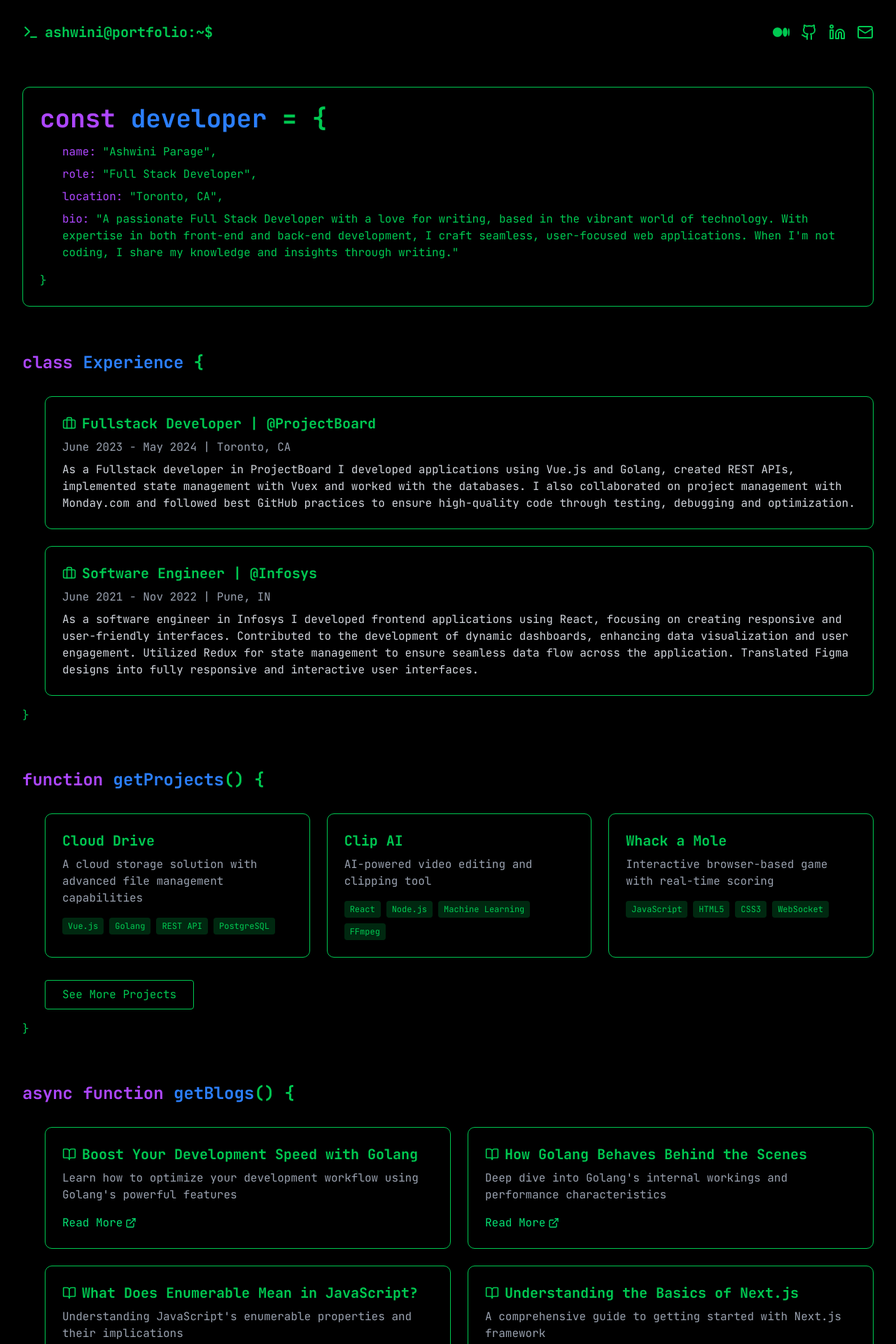
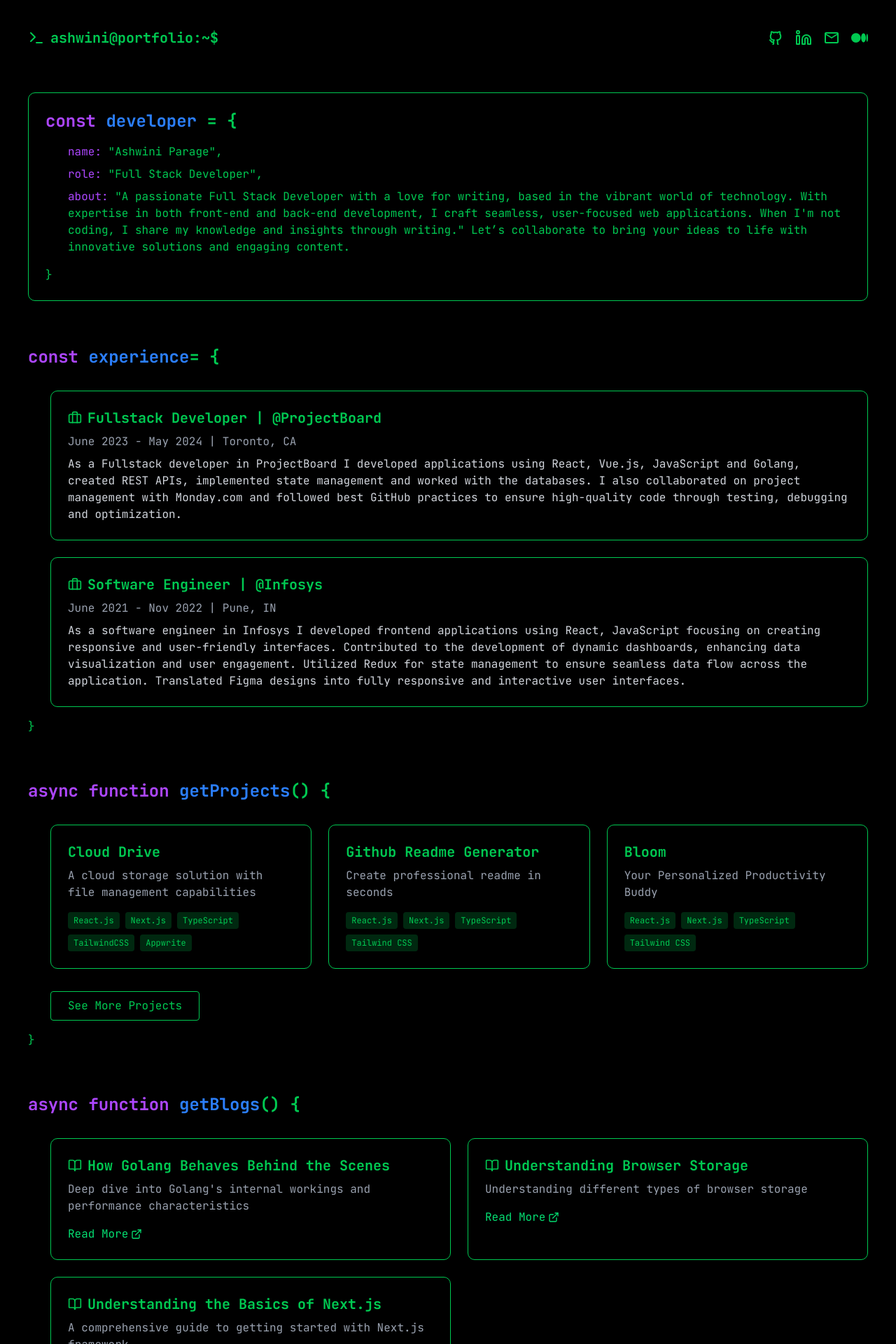
Before and after one commit to AshwiniParaye1/Ashwini-Portfolio, a Next.js app: page / in a window 1280 px wide. Shown: the top 1920 px of the page at 70% size. Built offline with nearby package versions, Linux system fonts and the light colour scheme.

Commit message:
update details

```diff
--- a/app/page.tsx
+++ b/app/page.tsx
@@ -2,67 +2,59 @@ import {
   BookOpen,
   Briefcase,
   ExternalLink,
-  Github,
   GraduationCap,
-  Linkedin,
-  Mail,
   Terminal
 } from "lucide-react";
 import Link from "next/link";
 import { FaMedium } from "react-icons/fa6";
+import { LuLinkedin } from "react-icons/lu";
+import { MdOutlineMailOutline } from "react-icons/md";
+import { RiGithubLine } from "react-icons/ri";
 
 const projects = [
   {
     title: "Cloud Drive",
-    description:
-      "A cloud storage solution with advanced file management capabilities",
-    tech: ["Vue.js", "Golang", "REST API", "PostgreSQL"],
-    link: "https://github.com/username/cloud-drive"
+    description: "A cloud storage solution with file management capabilities",
+    tech: ["React.js", "Next.js", "TypeScript", "TailwindCSS", "Appwrite"],
+    link: "https://icloud-drive.vercel.app/sign-in"
   },
   {
-    title: "Clip AI",
-    description: "AI-powered video editing and clipping tool",
-    tech: ["React", "Node.js", "Machine Learning", "FFmpeg"],
-    link: "https://github.com/username/clip-ai"
+    title: "Github Readme Generator",
+    description: "Create professional readme in seconds",
+    tech: ["React.js", "Next.js", "TypeScript", "Tailwind CSS"],
+    link: "https://readme-generator1.vercel.app/"
   },
   {
-    title: "Whack a Mole",
-    description: "Interactive browser-based game with real-time scoring",
-    tech: ["JavaScript", "HTML5", "CSS3", "WebSocket"],
-    link: "https://github.com/username/whack-a-mole"
+    title: "Bloom",
+    description: "Your Personalized Productivity Buddy",
+    tech: ["React.js", "Next.js", "TypeScript", "Tailwind CSS"],
+    link: "https://www.bloomwithin.site/"
   }
 ];
 
 const blogs = [
   {
-    title: "Boost Your Development Speed with Golang",
-    description:
-      "Learn how to optimize your development workflow using Golang's powerful features",
-    link: "#"
-  },
-  {
     title: "How Golang Behaves Behind the Scenes",
     description:
       "Deep dive into Golang's internal workings and performance characteristics",
-    link: "#"
+    link: "https://blog.stackademic.com/step-by-step-breakdown-of-how-golang-behaves-behind-the-scenes-eba1d5582b55"
   },
   {
-    title: "What Does Enumerable Mean in JavaScript?",
-    description:
-      "Understanding JavaScript's enumerable properties and their implications",
-    link: "#"
+    title: "Understanding Browser Storage",
+    description: "Understanding different types of browser storage",
+    link: "https://blog.stackademic.com/understanding-browser-storage-a9883d82f6ba"
   },
   {
     title: "Understanding the Basics of Next.js",
     description:
       "A comprehensive guide to getting started with Next.js framework",
-    link: "#"
+    link: "https://blog.stackademic.com/understanding-the-basics-of-next-js-for-beginners-b2e542c3e6e1"
   }
 ];
 
 export default function Home() {
   return (
-    <main className="min-h-screen bg-black text-green-500 p-8">
+    <main className="min-h-screen bg-black text-green-500 p-10">
       {/* Header/Navigation */}
       <nav className="flex justify-between items-center mb-16">
         <div className="flex items-center gap-2">
@@ -79,21 +71,34 @@ export default function Home() {
           </Link> */}
           <div className="flex gap-4">
             <Link
-              href="https://medium.com/@your-username"
+              href="https://github.com/AshwiniParaye1"
+              className="hover:text-green-400"
+              target="_blank"
+              rel="noopener noreferrer"
+            >
+              <RiGithubLine className="w-6 h-6" />
+            </Link>
+            <Link
+              href="https://www.linkedin.com/in/ashwini-paraye/"
+              className="hover:text-green-400"
+              target="_blank"
+              rel="noopener noreferrer"
+            >
+              <LuLinkedin className="w-6 h-6" />
+            </Link>
+            <Link
+              href="mailto:ashwiniparaye1@email.com"
+              className="hover:text-green-400"
+            >
+              <MdOutlineMailOutline className="w-6 h-6" />
+            </Link>{" "}
+            <Link
+              href="https://medium.com/@ashwini-paraye"
               className="hover:text-green-400"
               target="_blank"
               rel="noopener noreferrer"
             >
               <FaMedium className="w-6 h-6" />
-            </Link>
-            <Link href="https://github.com" className="hover:text-green-400">
-              <Github className="w-6 h-6" />
-            </Link>
-            <Link href="https://linkedin.com" className="hover:text-green-400">
-              <Linkedin className="w-6 h-6" />
-            </Link>
-            <Link href="mailto:your@email.com" className="hover:text-green-400">
-              <Mail className="w-6 h-6" />
             </Link>
           </div>
         </div>
@@ -102,7 +107,7 @@ export default function Home() {
       {/* Hero Section */}
       <section className="mb-16">
         <div className="terminal-window border border-green-500 p-6 rounded-lg">
-          <h1 className="text-4xl font-bold mb-4">
+          <h1 className="text-2xl font-bold mb-4">
             <span className="text-purple-500">const</span>{" "}
             <span className="text-blue-500">developer</span> = {"{"}
           </h1>
@@ -115,17 +120,18 @@ export default function Home() {
               <span className="text-purple-500">role:</span> &quot;Full Stack
               Developer&quot;,
             </p>
-            <p className="mb-2">
+            {/* <p className="mb-2">
               <span className="text-purple-500">location:</span> &quot;Toronto,
               CA&quot;,
-            </p>
+            </p> */}
             <p className="mb-4">
-              <span className="text-purple-500">bio:</span> &quot;A passionate
+              <span className="text-purple-500">about:</span> &quot;A passionate
               Full Stack Developer with a love for writing, based in the vibrant
               world of technology. With expertise in both front-end and back-end
               development, I craft seamless, user-focused web applications. When
               I&apos;m not coding, I share my knowledge and insights through
-              writing.&quot;
+              writing.&quot; Let’s collaborate to bring your ideas to life with
+              innovative solutions and engaging content.
             </p>
           </div>
           <p className="mt-4">{"}"}</p>
@@ -135,8 +141,8 @@ export default function Home() {
       {/* Experience Section */}
       <section className="mb-16">
         <h2 className="text-2xl font-bold mb-8">
-          <span className="text-purple-500">class</span>{" "}
-          <span className="text-blue-500">Experience</span> {"{"}
+          <span className="text-purple-500">const</span>{" "}
+          <span className="text-blue-500">experience</span>= {"{"}
         </h2>
         <div className="ml-8 space-y-6">
           <div className="border border-green-500 p-6 rounded-lg">
@@ -151,8 +157,8 @@ export default function Home() {
             </p>
             <p className="text-gray-300">
               As a Fullstack developer in ProjectBoard I developed applications
-              using Vue.js and Golang, created REST APIs, implemented state
-              management with Vuex and worked with the databases. I also
+              using React, Vue.js, JavaScript and Golang, created REST APIs,
+              implemented state management and worked with the databases. I also
               collaborated on project management with Monday.com and followed
               best GitHub practices to ensure high-quality code through testing,
               debugging and optimization.
@@ -170,12 +176,12 @@ export default function Home() {
             </p>
             <p className="text-gray-300">
               As a software engineer in Infosys I developed frontend
-              applications using React, focusing on creating responsive and
-              user-friendly interfaces. Contributed to the development of
-              dynamic dashboards, enhancing data visualization and user
-              engagement. Utilized Redux for state management to ensure seamless
-              data flow across the application. Translated Figma designs into
-              fully responsive and interactive user interfaces.
+              applications using React, JavaScript focusing on creating
+              responsive and user-friendly interfaces. Contributed to the
+              development of dynamic dashboards, enhancing data visualization
+              and user engagement. Utilized Redux for state management to ensure
+              seamless data flow across the application. Translated Figma
+              designs into fully responsive and interactive user interfaces.
             </p>
           </div>
         </div>
@@ -185,7 +191,7 @@ export default function Home() {
       {/* Projects Section */}
       <section className="mb-16">
         <h2 className="text-2xl font-bold mb-8">
-          <span className="text-purple-500">function</span>{" "}
+          <span className="text-purple-500">async function</span>{" "}
           <span className="text-blue-500">getProjects</span>() {"{"}
         </h2>
         <div className="grid grid-cols-1 md:grid-cols-2 lg:grid-cols-3 gap-6 ml-8">
@@ -240,6 +246,8 @@ export default function Home() {
               <Link
                 href={blog.link}
                 className="inline-flex items-center text-green-400 hover:text-green-300"
+                rel="noopener noreferrer"
+                target="_blank"
               >
                 Read More <ExternalLink className="w-4 h-4 ml-1" />
               </Link>
@@ -248,9 +256,9 @@ export default function Home() {
         </div>
         <div className="mt-8 ml-8">
           <Link
-            href="https://medium.com/@your-username"
+            href="https://medium.com/@ashwini-paraye"
             target="_blank"
-            rel="noopener noreferrer"
+            rel="noopener noreferrer "
             className="inline-flex items-center gap-2 border border-green-500 px-6 py-2 rounded hover:bg-green-500 hover:text-black transition-colors"
           >
             See More Blogs <ExternalLink className="w-4 h-4" />
@@ -262,16 +270,28 @@ export default function Home() {
       {/* Education Section */}
       <section className="mb-16">
         <h2 className="text-2xl font-bold mb-8">
-          <span className="text-purple-500">const</span>{" "}
-          <span className="text-blue-500">education</span> = {"{"}
+          <span className="text-purple-500">async function</span>{" "}
+          <span className="text-blue-500">getEducation</span>() {"{"}
         </h2>
+        <div className="ml-8 mb-8">
+          <div className="border border-green-500 p-6 rounded-lg">
+            <div className="flex items-center gap-2 mb-2">
+              <GraduationCap className="w-5 h-5" />
+              <h3 className="text-xl font-bold">Master of Science</h3>
+            </div>{" "}
+            <p className="text-gray-400"> 2022</p>
+            <p className="text-gray-300">
+              Marathwada Institute of Technology, Sambhajinagar
+            </p>
+          </div>
+        </div>
         <div className="ml-8">
           <div className="border border-green-500 p-6 rounded-lg">
             <div className="flex items-center gap-2 mb-2">
               <GraduationCap className="w-5 h-5" />
-              <h3 className="text-xl font-bold">Master of Science</h3>
+              <h3 className="text-xl font-bold">Bachelor of Science</h3>
             </div>
-            <p className="text-gray-400">2022</p>
+            <p className="text-gray-400">2020</p>
             <p className="text-gray-300">
               Marathwada Institute of Technology, Sambhajinagar
             </p>
@@ -287,16 +307,24 @@ export default function Home() {
           <span className="text-blue-500">contactMe</span>() {"{"}
         </h2>
         <div className="ml-8 border border-green-500 p-6 rounded-lg">
-          <p className="mb-4">Let&apos;s collaborate on your next project!</p>
+          <p className="mb-4">
+            Interested in a conversation? Drop DM&apos;s over linkedin or email.
+            Ask me anything about my work, my projects, or anything else
+            you&apos;d like.
+          </p>
           <div className="flex gap-4">
             <Link
-              href="mailto:your@email.com"
+              href="mailto:ashwiniparaye1@email.com"
+              target="_blank"
+              rel="noopener noreferrer"
               className="inline-block bg-green-500 text-black px-6 py-2 rounded hover:bg-green-400 transition-colors"
             >
               Send Email
             </Link>
             <Link
-              href="https://linkedin.com"
+              href="https://www.linkedin.com/in/ashwini-paraye/"
+              target="_blank"
+              rel="noopener noreferrer"
               className="inline-block border border-green-500 px-6 py-2 rounded hover:bg-green-500 hover:text-black transition-colors"
             >
               Connect on LinkedIn
--- a/app/projects/page.tsx
+++ b/app/projects/page.tsx
@@ -3,44 +3,50 @@
 import { ArrowLeft, Terminal } from "lucide-react";
 import Link from "next/link";
 import { useState } from "react";
+import { RiGithubLine } from "react-icons/ri";
 
 const allProjects = [
   {
-    title: "Project Alpha",
-    description:
-      "A real-time collaboration platform built with Next.js and WebSocket",
-    tech: ["Next.js", "TypeScript", "WebSocket", "Tailwind CSS"],
-    link: "#"
+    title: "Clip AI",
+    description: "AI-powered assistant for creating amazing short videos",
+    tech: [
+      "Next.js",
+      "React.js",
+      "JavaScript",
+      "Clerk",
+      "Neon",
+      "Drizzle",
+      "Gemini AI"
+    ],
+    link: "https://clip-ai.vercel.app/"
   },
   {
-    title: "Project Beta",
-    description: "AI-powered content management system",
-    tech: ["React", "Node.js", "OpenAI", "MongoDB"],
-    link: "#"
+    title: "Webpage Summarizer",
+    description:
+      "A Chrome extension that allows you to generate concise summaries of the content from any webpage using AI.",
+    tech: ["HTML", "CSS", "JavaScript", "OpenAI"],
+    link: "https://github.com/AshwiniParaye1/AI-Summarizer"
   },
   {
-    title: "Project Gamma",
-    description: "E-commerce platform with advanced analytics",
-    tech: ["Next.js", "PostgreSQL", "Redis", "AWS"],
-    link: "#"
+    title: "Whack-a-Mole!",
+    description:
+      "A classic and fun game built using JavaScript, where you need to whack the moles as they pop up, scoring points for every successful hit!",
+    tech: ["HTML", "CSS", "JavaScript"],
+    link: "https://1whackamole.netlify.app/"
   },
   {
-    title: "Project Delta",
-    description: "Mobile-first social networking app",
-    tech: ["React Native", "Firebase", "Redux", "Node.js"],
-    link: "#"
+    title: "SnapShotz",
+    description:
+      "Simple and efficient Chrome extension for instant webpage screenshots.",
+    tech: ["React.js", "JavaScript", "Manifest v3", "Tailwind CSS"],
+    link: "https://github.com/AshwiniParaye1/SnapShotz"
   },
   {
-    title: "Project Epsilon",
-    description: "Blockchain-based voting system",
-    tech: ["Solidity", "Web3.js", "React", "Node.js"],
-    link: "#"
-  },
-  {
-    title: "Project Zeta",
-    description: "Machine learning-powered recommendation engine",
-    tech: ["Python", "TensorFlow", "FastAPI", "PostgreSQL"],
-    link: "#"
+    title: "BookVerse",
+    description:
+      "A RESTful Node.js API for managing books, users, and borrowing records with authentication and role-based access.",
+    tech: ["React.js", "JavaScript", "Manifest v3", "Tailwind CSS"],
+    link: "https://github.com/AshwiniParaye1/BookVerse"
   }
 ];
 
@@ -64,7 +70,9 @@ export default function Projects() {
         </Link>
         <div className="flex items-center gap-2">
           <Terminal className="w-6 h-6" />
-          <span className="text-xl font-bold">dev@portfolio:/projects$</span>
+          <span className="text-xl font-bold">
+            ashwini@portfolio:/projects$
+          </span>
         </div>
       </nav>
 
@@ -97,7 +105,17 @@ export default function Projects() {
               ))}
             </div>
           </div>
-        ))}
+        ))}{" "}
+      </div>
+      <div className="mt-8">
+        <Link
+          href="https://github.com/AshwiniParaye1"
+          target="_blank"
+          rel="noopener noreferrer "
+          className="inline-flex items-center gap-2 border border-green-500 px-6 py-2 rounded hover:bg-green-500 hover:text-black transition-colors"
+        >
+          Check Out More Projects on Github <RiGithubLine className="w-4 h-4" />
+        </Link>
       </div>
     </main>
   );
```
